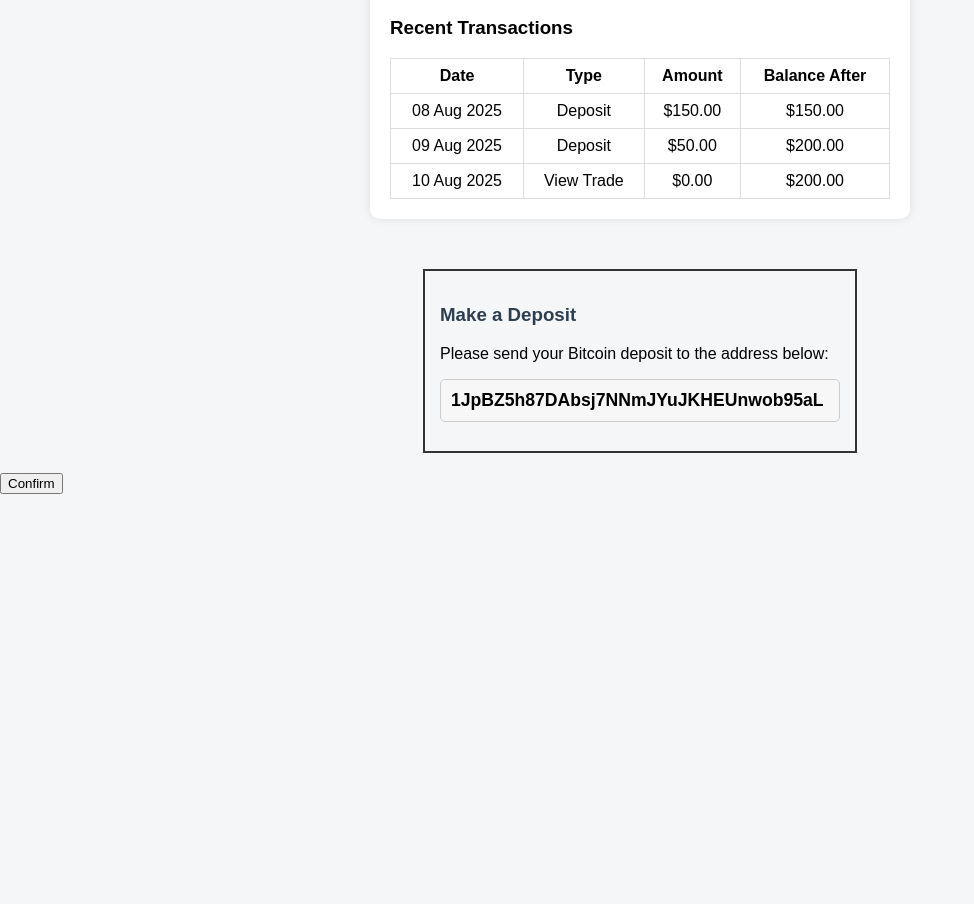
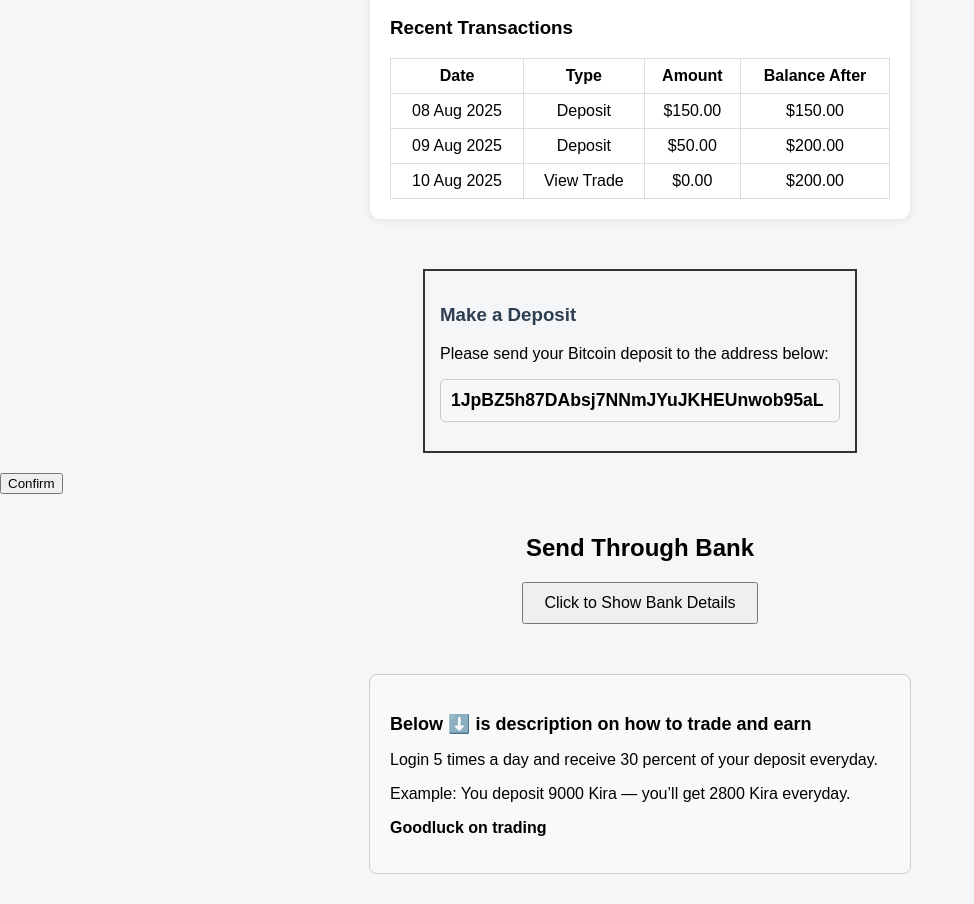
Before and after one commit to coinbossinc/COIN-BOSS, a plain HTML site: page dashboard.html in a window 1280 px wide. Shown: the part 181-1085 px from the top of the page, without its empty margins (0-974 px from the left). Before the commit the page ends 800 px from the top, so only its background shows below. Drawn offline with Linux system fonts and the light colour scheme.

Commit message:
dashboard.html

```diff
--- a/dashboard.html
+++ b/dashboard.html
@@ -51,3 +51,21 @@
   <p style="font-style: italic; font-size: 0.9em; color: #555;">
 	</div> <button onclick="alert('Deposit confirmed! Thank you.')">Confirm</button>
 </div>
+<div class="bank-section" style="text-align: center; padding: 20px;">
+  <h2>Send Through Bank</h2>
+  <button onclick="document.getElementById('bankDetails').style.display='block'" style="padding: 10px 20px; font-size: 16px;">Click to Show Bank Details</button>
+
+  <div id="bankDetails" style="display: none; margin-top: 15px; background: #f7f7f7; padding: 15px; border: 1px solid #ccc; max-width: 400px; margin-left: auto; margin-right: auto;">
+    <p><strong>ACCT NAME:</strong> RUBIE LITOM MATOS</p>
+    <p><strong>ACCT NUMBER:</strong> 7026664305</p>
+    <p><strong>BANK:</strong> BSP</p>
+    <p><strong>ACCT TYPE:</strong> SAVINGS</p>
+  </div>
+</div>
+
+<div class="trade-description" style="max-width: 500px; margin: 30px auto; font-family: Arial, sans-serif; padding: 20px; background: #f9f9f9; border: 1px solid #ccc; border-radius: 8px;">
+  <p style="font-weight: bold; font-size: 18px; margin-bottom: 10px;">Below ⬇️ is description on how to trade and earn</p>
+  <p>Login 5 times a day and receive 30 percent of your deposit everyday.</p>
+  <p>Example: You deposit 9000 Kira — you’ll get 2800 Kira everyday.</p>
+  <p style="margin-top: 15px;"><strong>Goodluck on trading</strong></p>
+</div>
```
